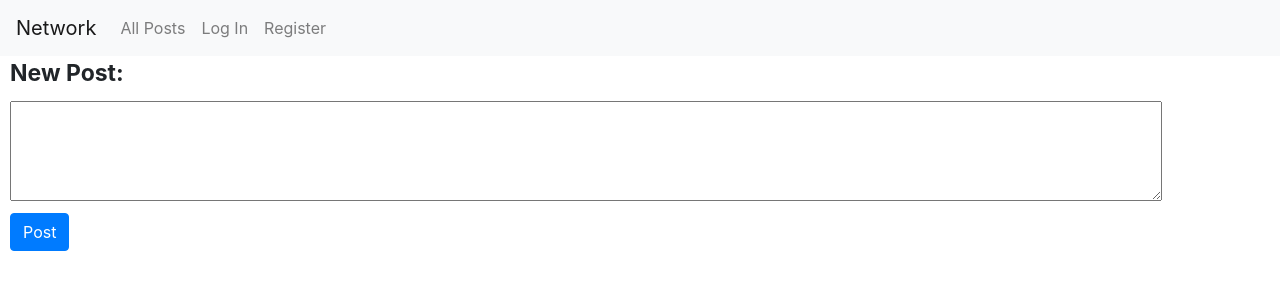
After one commit to gurbanovcavad/Social-Network, a Django app: page /newpost/ in a window 1280 px wide. The commit adds this page. Shown: the top 300 px of the page. Run offline with Django 3.2, Linux system fonts and the light colour scheme; some libraries are stand-ins or nearby versions.

Commit message:
New Post-Feature Add

```diff
--- a/project4/network/templates/network/index.html
+++ b/project4/network/templates/network/index.html
@@ -1,5 +1,7 @@
 {% extends "network/layout.html" %}
 
 {% block body %}
-    TODO
+    {% if user.is_authenticated %}
+        <a href="{% url 'new_post' %}" style="margin-left: 10px;">New Post</a>
+    {% endif %}
 {% endblock %}
--- a/project4/network/templates/network/layout.html
+++ b/project4/network/templates/network/layout.html
@@ -10,7 +10,7 @@
     <body>
 
         <nav class="navbar navbar-expand-lg navbar-light bg-light">
-            <a class="navbar-brand" href="#">Network</a>
+            <a class="navbar-brand" href="{% url 'index' %}">Network</a>
 
             <div>
               <ul class="navbar-nav mr-auto">
@@ -39,6 +39,9 @@
                 {% endif %}
               </ul>
             </div>
+            {% if message %}
+                <div>{{message}}</div>
+            {% endif %}
           </nav>
 
         <div class="body">
--- /dev/null
+++ b/project4/network/templates/network/newpost.html
@@ -0,0 +1,13 @@
+{% extends 'network/layout.html' %}
+
+{% block body %}
+    <form action="{% url 'new_post' %}" method="post">
+        {% csrf_token %}
+        <div style="margin-left: 10px; font-weight: bold; font-size: 23px; margin-bottom: 10px;">New Post:</div>
+        <textarea name="body" id="" style="width: 90%; margin-left: 10px; height: 100px; margin-bottom: 6px; padding: 10px;">
+
+        </textarea>
+        <br>
+        <input type="submit" class="btn btn-primary" value="Post" style="margin-left: 10px;">
+        </form>
+{% endblock %}
--- a/project4/network/urls.py
+++ b/project4/network/urls.py
@@ -5,7 +5,8 @@ from . import views
 
 urlpatterns = [
     path("", views.index, name="index"),
-    path("login", views.login_view, name="login"),
-    path("logout", views.logout_view, name="logout"),
-    path("register", views.register, name="register")
+    path("login/", views.login_view, name="login"),
+    path("logout/", views.logout_view, name="logout"),
+    path("register/", views.register, name="register"),
+    path("newpost/", views.new_post, name='new_post')
 ]
--- a/project4/network/views.py
+++ b/project4/network/views.py
@@ -4,7 +4,7 @@ from django.http import HttpResponse, HttpResponseRedirect
 from django.shortcuts import render
 from django.urls import reverse
 
-from .models import User
+from .models import User, Post
 
 
 def index(request):
@@ -27,8 +27,7 @@ def login_view(request):
             return render(request, "network/login.html", {
                 "message": "Invalid username and/or password."
             })
-    else:
-        return render(request, "network/login.html")
+    return render(request, "network/login.html")
 
 
 def logout_view(request):
@@ -59,5 +58,16 @@ def register(request):
             })
         login(request, user)
         return HttpResponseRedirect(reverse("index"))
-    else:
-        return render(request, "network/register.html")
+    return render(request, "network/register.html")
+
+def new_post(request):
+    if request.method == 'POST':
+        try:
+            body = request.POST.get('body')
+            post = Post(owner=request.user, body=body)
+            post.save()
+        except:
+            return render(request, 'network/index.html', {'message': 'Something went wrong!'})
+        print("success")
+        return render(request, 'network/index.html')
+    return render(request, 'network/newpost.html')
```
Also changed, not shown: project4/network/models.py (+8 -0 lines), project4/db.sqlite3, project4/network/migrations/0001_initial.py (added), project4/network/migrations/0002_post.py (added), project4/network/migrations/__init__.py (added).
